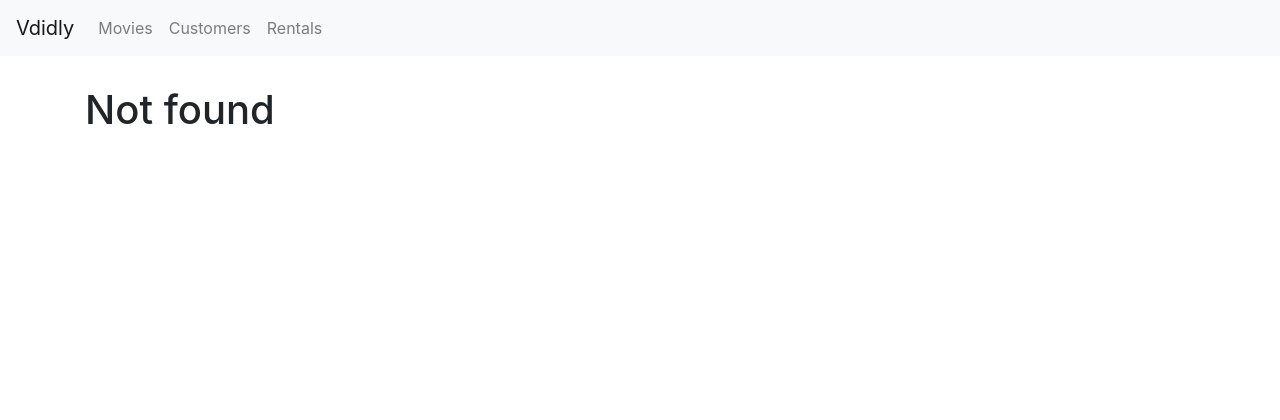
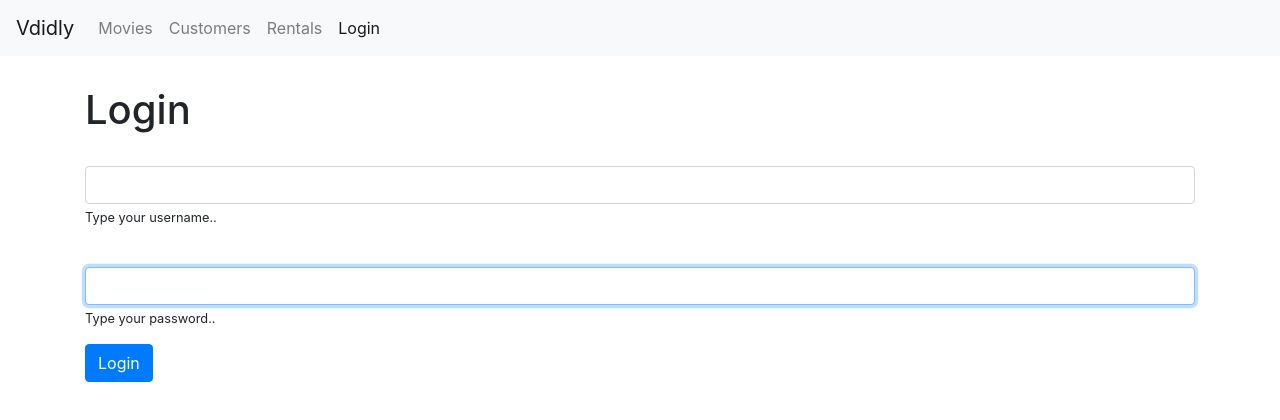
Before and after one commit to jay9044/online-store, a React (Create React App) app: page /login in a window 1280 px wide. Before the commit this address led to /not-found. Shown: the top 420 px of the page. Built offline with nearby package versions, Linux system fonts and the light colour scheme.

Commit message:
abstracted formlogin component

```diff
--- a/src/components/App.js
+++ b/src/components/App.js
@@ -6,6 +6,7 @@ import Customers from "./Customers";
 import NotFound from "./NotFound";
 import Rentals from "./Rentals";
 import MovieForm from "./MovieForm";
+import LoginForm from "./common/LoginForm";
 import "../styles/App.css";
 
 class App extends Component {
@@ -21,6 +22,7 @@ class App extends Component {
         <NavBar />
         <main className="container">
           <Switch>
+            <Route path="/login" component={LoginForm} />
             <Route path="/movies/:id" component={MovieForm} />
             <Route path="/movies" component={MoviesStart} />
             <Route path="/customers" component={Customers} />
--- /dev/null
+++ b/src/components/common/FormInput.jsx
@@ -0,0 +1,23 @@
+import React, { Component } from "react";
+
+const FormInput = ({ name, value, onChange, label }) => {
+  return (
+    <div className="form-group">
+      <label id={name} htmlFor={name}>
+        {label}
+      </label>
+      <input
+        autoFocus
+        value={value}
+        onChange={onChange}
+        name={name}
+        id={name}
+        type="text"
+        className="form-control"
+      />
+      <small className="form-text">Type your {name}..</small>
+    </div>
+  );
+};
+
+export default FormInput;
--- /dev/null
+++ b/src/components/common/LoginForm.jsx
@@ -0,0 +1,55 @@
+import React, { Component } from "react";
+import FormInput from "./FormInput";
+
+class LoginForm extends Component {
+  constructor(props) {
+    super(props);
+    this.state = {
+      account: { username: "", password: "" }
+    };
+    this.handleSubmit = this.handleSubmit.bind(this);
+    this.handleChange = this.handleChange.bind(this);
+  }
+
+  handleSubmit(event) {
+    event.preventDefault();
+    // call server
+
+    //save changes
+    //then redirect the user
+  }
+
+  handleChange({ currentTarget: input }) {
+    const account = { ...this.state.account };
+    account[input.name] = input.value;
+    this.setState({
+      account
+    });
+  }
+
+  render() {
+    const { account } = this.state;
+    return (
+      <div>
+        <h1>Login</h1>
+        <form onSubmit={this.handleSubmit}>
+          <FormInput
+            name="username"
+            id="username"
+            value={account.username.value}
+            onChange={this.handleChange}
+          />
+          <FormInput
+            name="password"
+            id="password"
+            value={account.password.value}
+            onChange={this.handleChange}
+          />
+          <button className="btn btn-primary">Login</button>
+        </form>
+      </div>
+    );
+  }
+}
+
+export default LoginForm;
--- a/src/components/common/NavBar.jsx
+++ b/src/components/common/NavBar.jsx
@@ -29,6 +29,9 @@ const NavBar = () => {
           <NavLink className="nav-item nav-link" to="/rentals">
             Rentals
           </NavLink>
+          <NavLink className="nav-item nav-link" to="/login">
+            Login
+          </NavLink>
         </div>
       </div>
     </nav>
```
